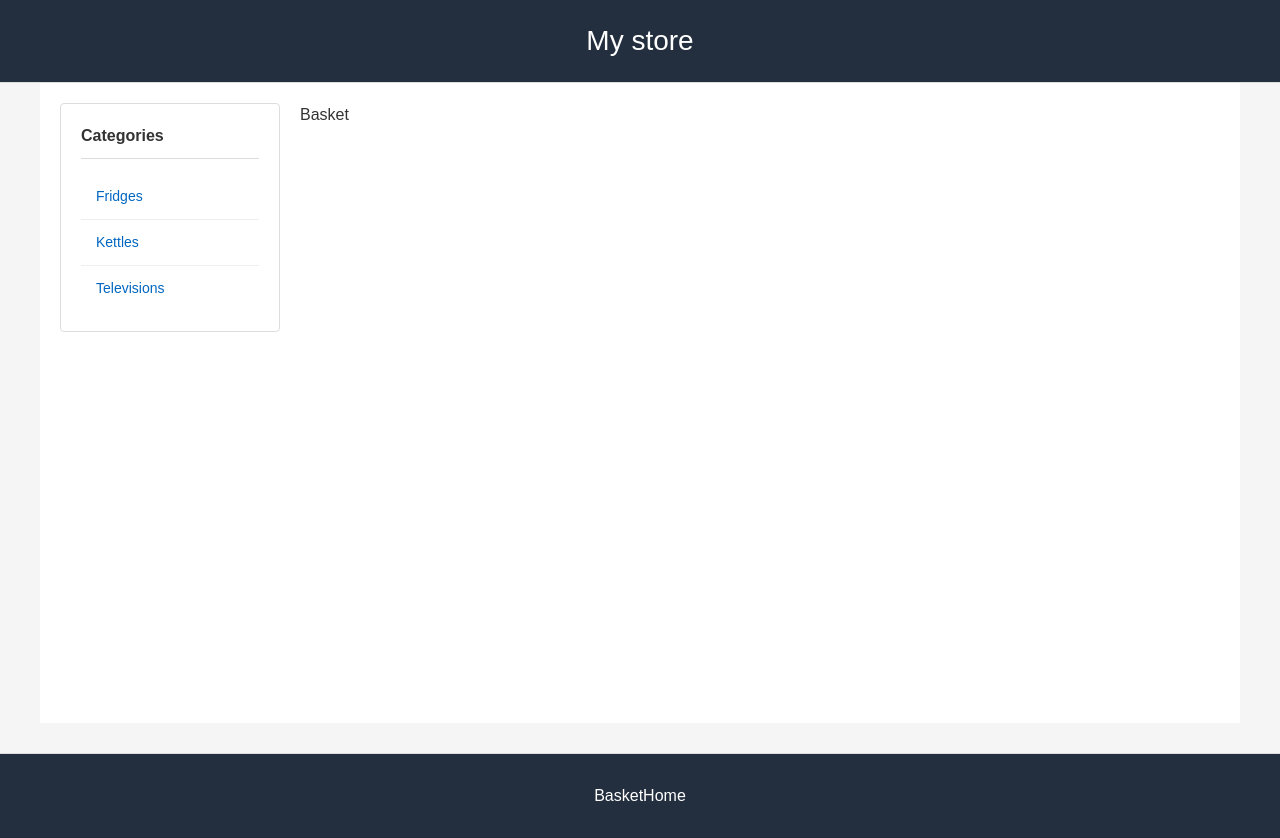
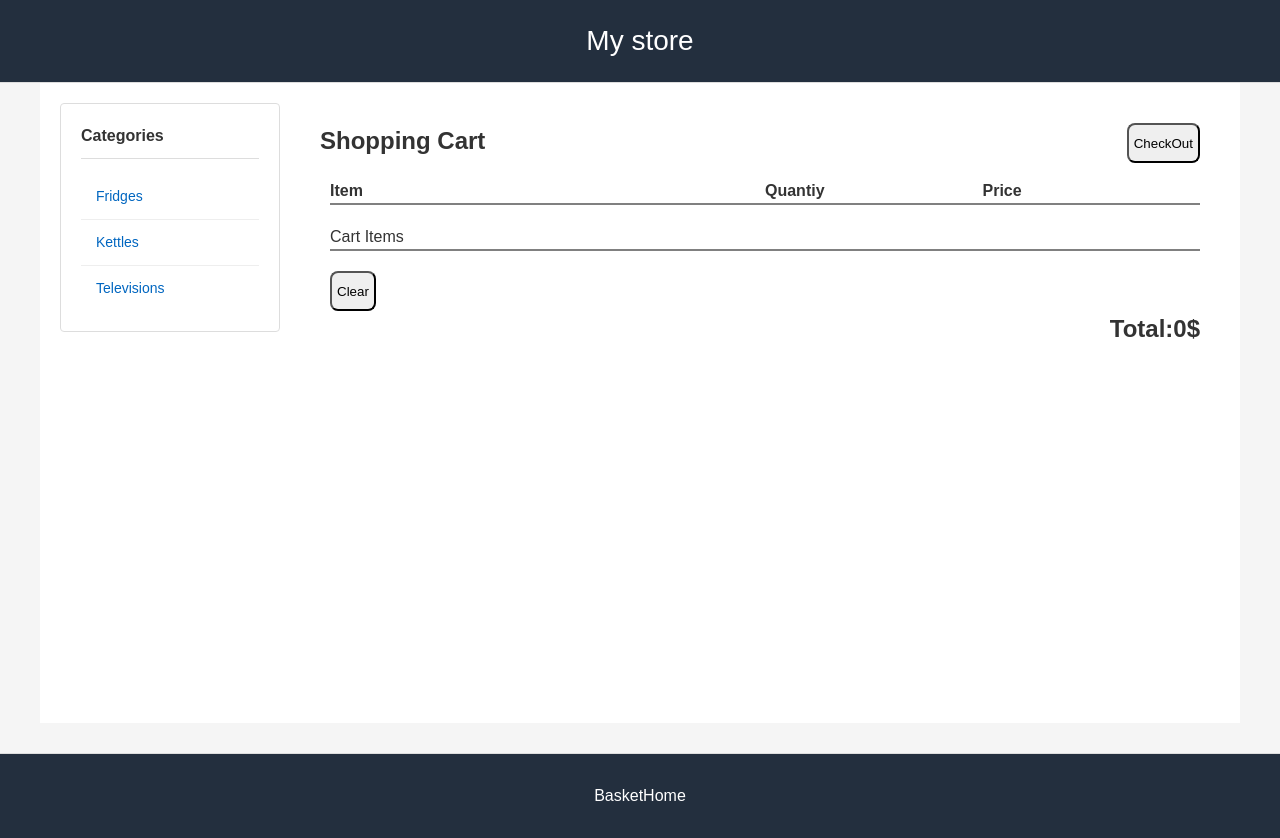
Before and after one commit to MHMD304/ecommerce_site_in_react, a React (Vite) app: page /basket in a window 1280 px wide. Built offline with nearby package versions, Linux system fonts and the light colour scheme; data requests are answered from the project's data file.

Commit message:
Add Basket Layout

```diff
--- a/src/components/Basket.jsx
+++ b/src/components/Basket.jsx
@@ -1,9 +1,78 @@
 import React from 'react'
-
+import styled from 'styled-components'
 const Basket = () => {
   return (
-    <div>Basket</div>
+    <BasketContainer>
+      <BasketTitle>Shopping Cart</BasketTitle>
+      <BasketButton>CheckOut</BasketButton>
+      <BasketTable>
+        <BasketHeader>
+          <h4>Item</h4>
+          <h4>Quantiy</h4>
+          <h4>Price</h4>
+        </BasketHeader>
+        <BasketHeaderLine/>
+        <BasketHeader>Cart Items</BasketHeader>
+        <BasketHeaderLine/>
+        <BasketButton>Clear</BasketButton>
+        <BasketTotal>Total:0$</BasketTotal>
+      </BasketTable>
+    </BasketContainer>
   )
 }
+export default Basket
+const BasketContainer = styled.div`
+    display: grid;
+    padding: 20px;
+    grid-template-rows: 0.25fr 1fr 0.25fr;
+    grid-template-columns: 0.1fr 1fr 0.1fr;
+`;
 
-export default Basket
+const BasketTable = styled.div`
+    grid-column: 1 / span 3;
+
+    grid-template-rows: 0.25fr 1fr 0.25fr 0.25fr;
+    column-gap: 20px;
+    padding-left: 10px;
+`;
+
+const BasketHeader = styled.div`
+    display: grid;
+    grid-template-columns: 1fr 0.5fr 0.5fr;
+`;
+
+const BasketHeaderLine = styled.hr`
+    margin-bottom: 20px;
+    border: 1px solid gray;
+`;
+
+const BasketTitle = styled.h2`
+  grid-column: 1 / span 2;
+
+  padding-bottom: 20px;
+`;
+
+const BasketQty = styled.h3`
+    font-size: 18px;
+    font-weight: bold;
+    display: grid;
+    grid-template-columns: 0.1fr 0.05fr 0.1fr 0.1fr;
+`;
+
+const BasketPrice = styled.h3`
+    font-size: 20px;
+    font-weight: bold;
+`;
+
+const BasketTotal = styled.h2`
+    justify-self: end;
+`;
+
+const BasketButton = styled.button`
+  border-radius: 8px;
+  padding:0 5px;
+  height: 40px;
+  &:hover{
+    cursor:pointer;
+  }
+`;
--- a/src/contexts/CartContext.jsx
+++ b/src/contexts/CartContext.jsx
@@ -1,5 +1,6 @@
 import React,{createContext} from "react";
 import { CartReducer } from "./CartReducer";
+// eslint-disable-next-line react-refresh/only-export-components
 export const CartContext = createContext(undefined);
 
 const initialState = {cartItems:[]};
@@ -8,8 +9,24 @@ const CartContextProvider = ({children})=>{
     const addProduct = payload=>{
         dispatch({type:"ADD",payload});
     }
+    const removeProduct = payload=>{
+        dispatch({type:"REMOVE",payload});
+    }
+    const incQty = payload=>{
+        dispatch({type:"INCQTY",payload});
+    }
+    const decQty = payload=>{
+        dispatch({type:"DECQTY",payload});
+    }
+    const clearBasket = ()=>{
+        dispatch({type:"CLEAR",payload:undefined});
+    }
     const contextValues = {
         addProduct,
+        removeProduct,
+        incQty,
+        decQty,
+        clearBasket,
         ...state
     }
     return (
--- a/src/contexts/CartReducer.jsx
+++ b/src/contexts/CartReducer.jsx
@@ -1,21 +1,30 @@
 export const CartReducer = (state,action)=>{
-    debugger;
+    let index = -1;
+    if(action.payload)
+        index = state.cartItems.findIndex(x=>x.id===action.payload.id)
     switch(action.type){
         case "ADD":
-           { const index = state.cartItems.findIndex(x=>x.id===action.payload.id)
+        case "INCQTY":
            if(index===-1){
             state.cartItems.push({...action.payload,quantity:1})
            }
            else{
             state.cartItems[index].quantity++;
            }
-
-        return state; }
-
+        break
         case "REMOVE":
-            return state
-
+            if(index>-1)
+                state.cartItems.splice(index,1);
+            break
+        case "DECQTY":
+            if(index>-1)
+                state.cartItems[index].quantity--;
+            break;
+        case "CLEAR":
+            state.cartItems=[];
+            break;
         default:
-            return state
+            break
     }
+    return state
 }
```
